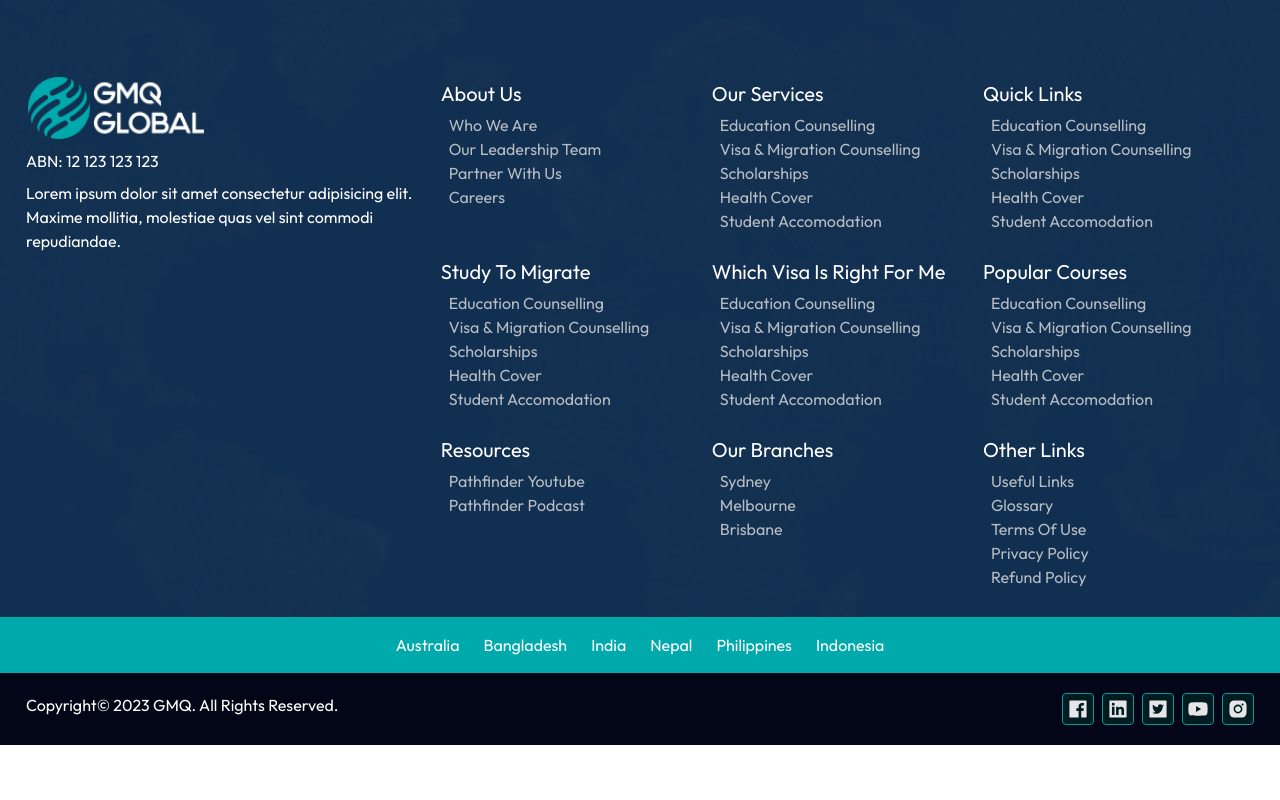
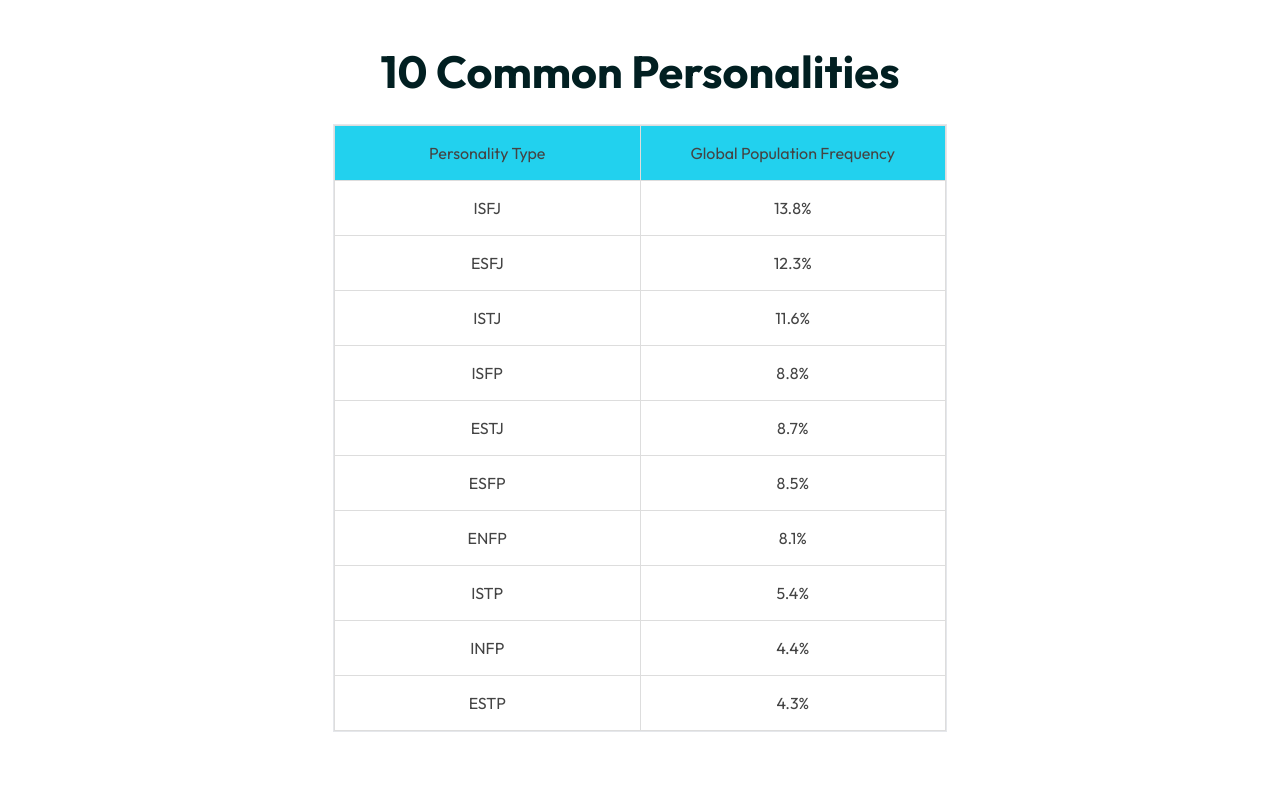
Before and after one commit to proLanguage23/GMQ, a Next.js app: page /student-services/gmq-career-and-personality-assessment-test in a window 1280 px wide. Shown: the part 3940-4740 px from the top of the page. Before the commit the page ends 4685 px from the top, so only its background shows below. Built offline with nearby package versions, Linux system fonts and the light colour scheme.

Commit message:
section five added of student-services/gmq-career-and-personality-assessment-test page

```diff
--- /dev/null
+++ b/src/components/student-services/gmq-career-and-personality-assessment-test/GMQ_CareerAndPersonalityAssessmentTestSectionFive.tsx
@@ -0,0 +1,21 @@
+import { AppDescriptionWithDangerouslySetInnerHTML, AppTitle, Container } from '@/components/share';
+import { GMQ_CareerAndPersonalityAssessmentTestDummyData } from '@/data/GMQ_CareerAndPersonalityAssessmentTestData';
+import React from 'react'
+
+function GMQ_CareerAndPersonalityAssessmentTestSectionFive() {
+    const { GMQ_CareerAndPersonalityAssessmentTestSectionFive } =
+      GMQ_CareerAndPersonalityAssessmentTestDummyData;
+    const { title, table } = GMQ_CareerAndPersonalityAssessmentTestSectionFive;
+  return (
+    <div className='py-16'>
+      <Container>
+        <div className="flex flex-col justify-center items-center gap-6">
+        <AppTitle text={title} class_name="text-center" />
+        <AppDescriptionWithDangerouslySetInnerHTML text={table} class_name="border text-center w-1/2 " />
+        </div>
+      </Container>
+    </div>
+  )
+}
+
+export default GMQ_CareerAndPersonalityAssessmentTestSectionFive
--- a/src/data/GMQ_CareerAndPersonalityAssessmentTestData.tsx
+++ b/src/data/GMQ_CareerAndPersonalityAssessmentTestData.tsx
@@ -218,51 +218,51 @@ export const GMQ_CareerAndPersonalityAssessmentTestDummyData = {
   GMQ_CareerAndPersonalityAssessmentTestSectionFive:{
     title: `10 Common Personalities`,
     table:`
-    <table cellpadding="5" cellspacing="5">
-	<tbody border="1">
-		<tr>
-			<td>Personality Type</td>
-			<td>Global Population Frequency</td>
+    <table cellpadding="15" cellspacing="10" width="100%">
+	<tbody>
+		<tr style="border: 1px solid ">
+			<td bgcolor='#22d1ee' style="border: 1px solid #ddd; width: 50%; color: '#fff'">Personality Type</td>
+			<td bgcolor='#22d1ee' style="border: 1px solid #ddd; width: 50%;">Global Population Frequency</td>
 		</tr>
 		<tr>
-			<td>ISFJ</td>
-			<td>13.8%</td>
+			<td style="border: 1px solid #ddd">ISFJ</td>
+			<td style="border: 1px solid #ddd">13.8%</td>
 		</tr>
 		<tr>
-			<td>ESFJ</td>
-			<td>12.3%</td>
+			<td style="border: 1px solid #ddd">ESFJ</td>
+			<td style="border: 1px solid #ddd">12.3%</td>
 		</tr>
 		<tr>
-			<td>ISTJ</td>
-			<td>11.6%</td>
+			<td style="border: 1px solid #ddd">ISTJ</td>
+			<td style="border: 1px solid #ddd">11.6%</td>
 		</tr>
 		<tr>
-			<td>ISFP</td>
-			<td>8.8%</td>
+			<td style="border: 1px solid #ddd">ISFP</td>
+			<td style="border: 1px solid #ddd">8.8%</td>
 		</tr>
 		<tr>
-			<td>ESTJ</td>
-			<td>8.7%</td>
+			<td style="border: 1px solid #ddd">ESTJ</td>
+			<td style="border: 1px solid #ddd">8.7%</td>
 		</tr>
 		<tr>
-			<td>ESFP</td>
-			<td>8.5%</td>
+			<td style="border: 1px solid #ddd">ESFP</td>
+			<td style="border: 1px solid #ddd">8.5%</td>
 		</tr>
 		<tr>
-			<td>ENFP</td>
-			<td>8.1%</td>
+			<td style="border: 1px solid #ddd">ENFP</td>
+			<td style="border: 1px solid #ddd">8.1%</td>
 		</tr>
 		<tr>
-			<td>ISTP</td>
-			<td>5.4%</td>
+			<td style="border: 1px solid #ddd">ISTP</td>
+			<td style="border: 1px solid #ddd">5.4%</td>
 		</tr>
 		<tr>
-			<td>INFP</td>
-			<td>4.4%</td>
+			<td style="border: 1px solid #ddd">INFP</td>
+			<td style="border: 1px solid #ddd">4.4%</td>
 		</tr>
 		<tr>
-			<td>ESTP</td>
-			<td>4.3%</td>
+			<td style="border: 1px solid #ddd">ESTP</td>
+			<td style="border: 1px solid #ddd">4.3%</td>
 		</tr>
 	</tbody>
 </table>
--- a/src/pages/student-services/gmq-career-and-personality-assessment-test/index.tsx
+++ b/src/pages/student-services/gmq-career-and-personality-assessment-test/index.tsx
@@ -1,5 +1,6 @@
 import { DynamicHead } from '@/components/share';
 import AppBannerImg from '@/components/share/AppBannerImg';
+import GMQ_CareerAndPersonalityAssessmentTestSectionFive from '@/components/student-services/gmq-career-and-personality-assessment-test/GMQ_CareerAndPersonalityAssessmentTestSectionFive';
 import GMQ_CareerAndPersonalityAssessmentTestSectionFour from '@/components/student-services/gmq-career-and-personality-assessment-test/GMQ_CareerAndPersonalityAssessmentTestSectionFour';
 import GMQ_CareerAndPersonalityAssessmentTestSectionOne from '@/components/student-services/gmq-career-and-personality-assessment-test/GMQ_CareerAndPersonalityAssessmentTestSectionOne';
 import GMQ_CareerAndPersonalityAssessmentTestSectionThree from '@/components/student-services/gmq-career-and-personality-assessment-test/GMQ_CareerAndPersonalityAssessmentTestSectionThree';
@@ -17,6 +18,7 @@ function GMQ_CareerAndPersonalityAssessmentTestPage() {
       <GMQ_CareerAndPersonalityAssessmentTestSectionTwo />
       <GMQ_CareerAndPersonalityAssessmentTestSectionThree />
       <GMQ_CareerAndPersonalityAssessmentTestSectionFour />
+      <GMQ_CareerAndPersonalityAssessmentTestSectionFive />
     </>
   );
 }
```
